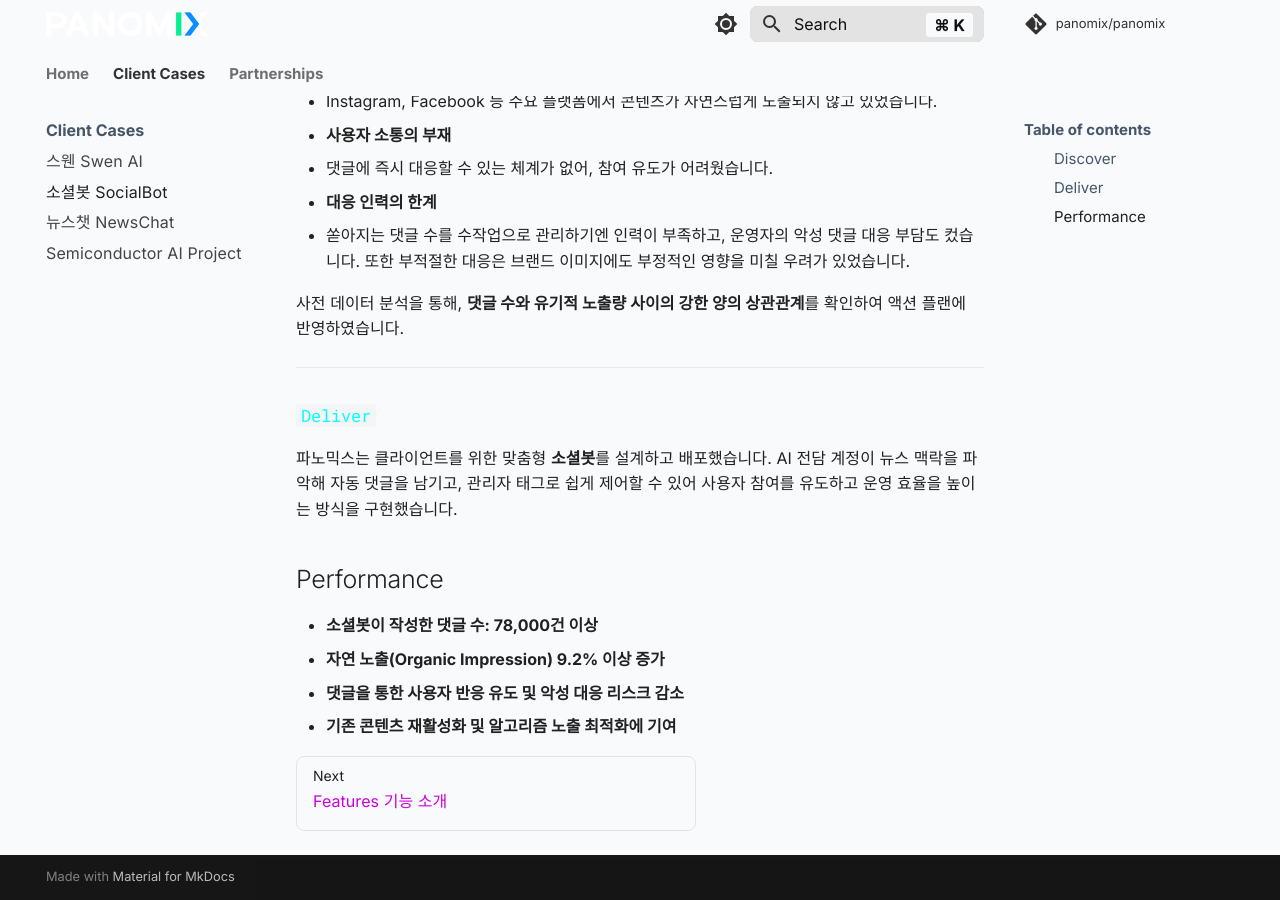
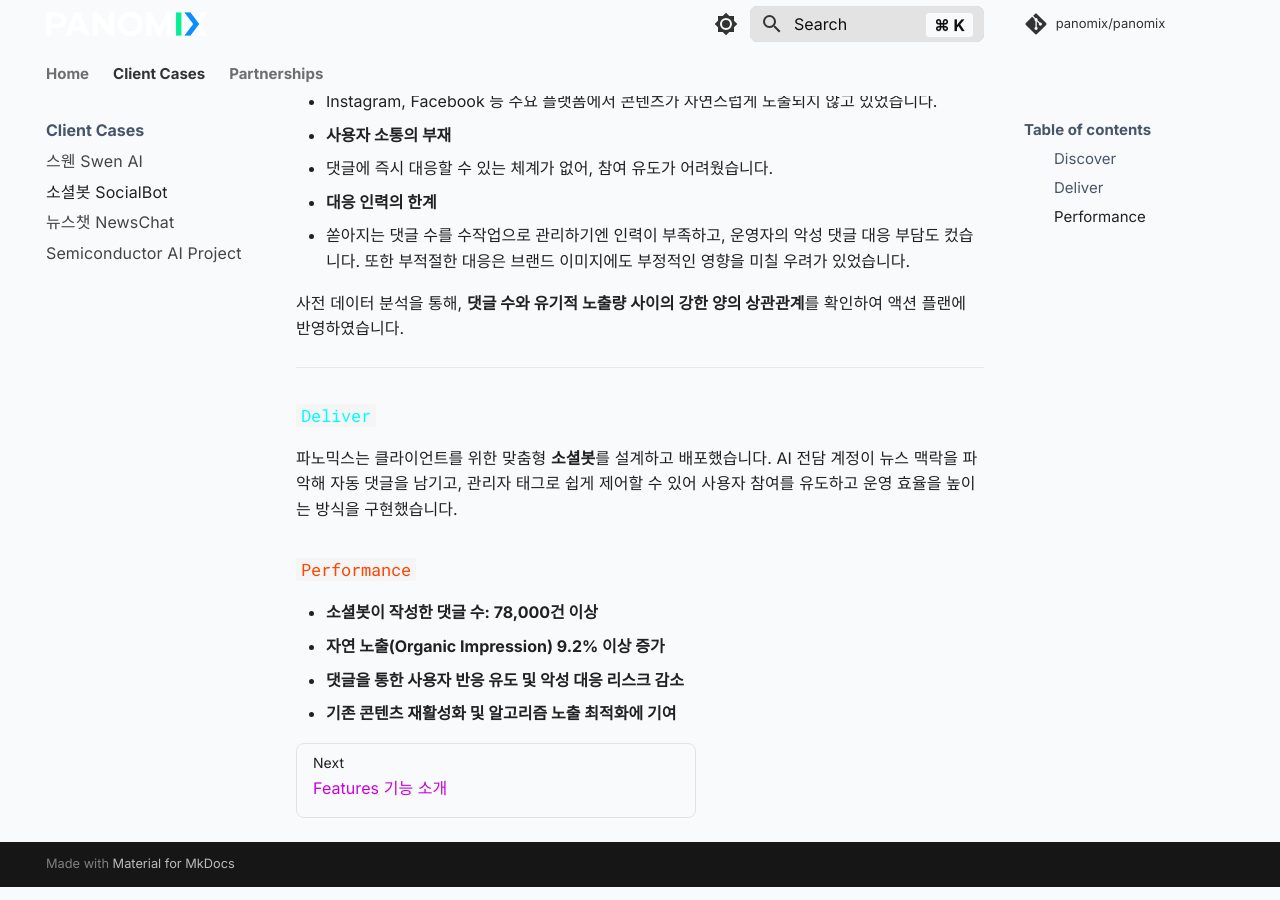
Before and after one commit to panomix/panomix, an MkDocs documentation site: the page built from docs/clients/socialbot/socialbot.md, in a window 1280 px wide and 900 px high, scrolled down 919 px. Built offline with MkDocs 1.6.1 and Material for MkDocs 9.7.7, drawn with Linux system fonts in a browser that asks for light colours; comment, search, counter and statistics services are not loaded.

Commit message:
Update socialbot.md

```diff
--- a/docs/clients/socialbot/socialbot.md
+++ b/docs/clients/socialbot/socialbot.md
@@ -30,7 +30,7 @@
 파노믹스는 클라이언트를 위한 맞춤형 **소셜봇**를 설계하고 배포했습니다. AI 전담 계정이 뉴스 맥락을 파악해 자동 댓글을 남기고, 관리자 태그로 쉽게 제어할 수 있어 사용자 참여를 유도하고 운영 효율을 높이는 방식을 구현했습니다.
 
 
-## Performance
+### <code style="color : orangered">Performance</code>
 
 - **소셜봇이 작성한 댓글 수: 78,000건 이상**
 - **자연 노출(Organic Impression) 9.2% 이상 증가**
```
